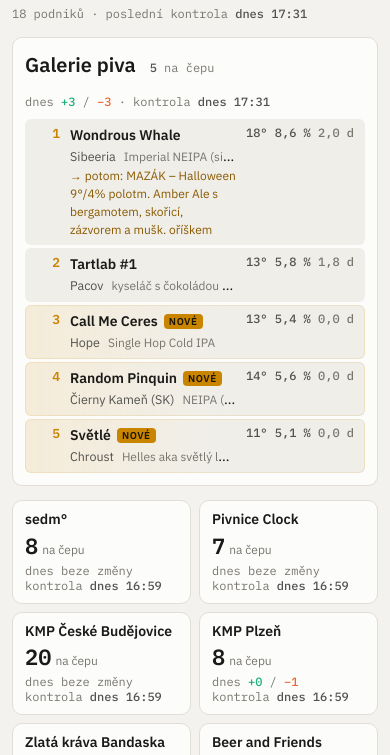
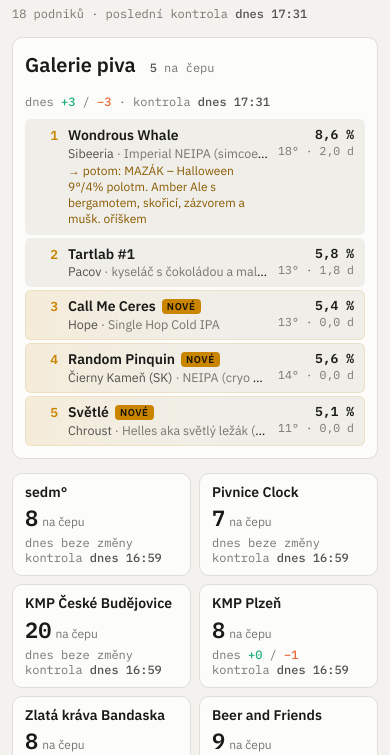
Before and after one commit to romankokos1/gal, a plain HTML site: page index.html in a window 390 px wide. Shown: the part 51-806 px from the top of the page. Drawn offline with Linux system fonts and the light colour scheme.

Commit message:
Refactor tap styles and layout adjustments
Updated styles for the tap elements and adjusted layout for mobile view.

```diff
--- a/index.html
+++ b/index.html
@@ -102,14 +102,21 @@ input[type=search]:focus{outline:1px solid var(--accent);border-color:var(--acce
 
 /* na čepu – kompaktní řádky: číslo · pivo · pivovar · styl · °/% */
 .taps{display:grid;gap:3px}
-.tap{display:grid;grid-template-columns:24px minmax(0,1fr) auto;gap:10px;align-items:center;background:var(--surface-2);border-radius:6px;padding:5px 10px;cursor:pointer;border:1px solid transparent}
+.tap{display:grid;grid-template-columns:22px minmax(0,1fr) auto;gap:2px 10px;align-items:start;background:var(--surface-2);border-radius:6px;padding:6px 10px;cursor:pointer;border:1px solid transparent;line-height:1.35}
 .tap:hover{border-color:var(--line)}
-.tap .n{font:600 13px var(--mono);color:var(--accent);text-align:right}
-.tap .mid{min-width:0;white-space:nowrap;overflow:hidden;text-overflow:ellipsis}
+.tap .n{font:600 13px var(--mono);color:var(--accent);text-align:right;padding-top:1px}
+.tap .mid{min-width:0}
+.tap .l1,.tap .l2{white-space:nowrap;overflow:hidden;text-overflow:ellipsis}
 .tap .nm{font-weight:600}
-.tap .br{color:var(--text-2);font-size:12.5px;margin-left:8px}
-.tap .st{color:var(--muted);font-size:12px;margin-left:8px}
-.tap .nx{color:var(--accent-ink);font-size:12px;white-space:normal}
+.tap .l2{font-size:12.5px}
+.tap .br{color:var(--text-2)}
+.tap .st{color:var(--muted)}
+.tap .br+.st::before{content:" · "}
+.tap .nx{color:var(--accent-ink);font-size:12px;margin-top:1px}
+.tap .num{display:flex;flex-direction:column;align-items:flex-end;white-space:nowrap}
+.tap .num .abv{font:600 13px var(--mono);color:var(--text)}
+.tap .num .abv.none{color:var(--muted);font-weight:400}
+.tap .num .sm{font:11.5px var(--mono);color:var(--muted)}
 .tap.is-new{border-color:var(--accent-soft);background:linear-gradient(90deg,var(--accent-soft),var(--surface-2) 60%)}
 .badge{display:inline-block;font:600 10px var(--sans);text-transform:uppercase;letter-spacing:.06em;color:var(--on-accent);background:var(--accent);border-radius:4px;padding:1px 5px;margin-left:6px;vertical-align:1px}
 
@@ -139,7 +146,6 @@ input[type=search]:focus{outline:1px solid var(--accent);border-color:var(--acce
 .soon div{display:flex;justify-content:space-between;gap:10px;font-size:13px;padding:3px 0;color:var(--text-2)}
 .soon b{font-weight:600;color:var(--text)}
 .soon span.m{font:12px var(--mono);color:var(--muted);white-space:nowrap}
-.tap .num{font:500 12px var(--mono);color:var(--text-2);text-align:right;white-space:nowrap}
 
 /* vodorovné sloupce */
 .hbars{display:grid;gap:4px}
@@ -284,9 +290,6 @@ table.cards caption{display:none}
 
 /* ---------- mobil jako appka ---------- */
 @media (max-width:640px){
-  .tap{align-items:start}
-  .tap .nm{display:block;white-space:nowrap;overflow:hidden;text-overflow:ellipsis}
-  .tap .br{margin-left:0}
   .feat .taps{grid-template-columns:1fr}
   .vgrid{grid-template-columns:1fr 1fr;gap:8px}
   .vcard{padding:10px 12px}
@@ -754,8 +757,10 @@ const isNew = r => r.from && NOW - r.from < DAY && +r.from !== vStart(r.venue) &
 function tapRows(open, vid){
   return [...open].sort((a,b)=>(+a.pozice||0)-(+b.pozice||0)).map((r,i)=>{ const nw=isNew(r);
     return `<div class="tap${nw?" is-new":""}" data-beer="${esc(r.beerKey)}"><span class="n">${i+1}</span>
-      <div class="mid"><span class="nm">${esc(r.label)}${nw?'<span class="badge">nové</span>':""}</span><span class="br">${esc(r.pivovar||"")}</span><span class="st">${esc(r.styl||"")}</span>${r.dalsi?`<div class="nx">→ potom: ${esc(nice(r.dalsi,"nazev"))}</div>`:""}</div>
-      <div class="num">${r.deg?fmtN(r.deg,1).replace(/,0$/,"")+"°":""} ${r.abv?fmtN(r.abv)+" %":""} <span class="dim">${r.days!=null?fmtN(r.days)+" d":""}</span></div></div>`; }).join("");
+      <div class="mid"><div class="l1"><span class="nm">${esc(r.label)}</span>${nw?'<span class="badge">nové</span>':""}</div>
+        <div class="l2">${r.pivovar?`<span class="br">${esc(r.pivovar)}</span>`:""}${r.styl?`<span class="st">${esc(r.styl)}</span>`:""}</div>
+        ${r.dalsi?`<div class="nx">→ potom: ${esc(nice(r.dalsi,"nazev"))}</div>`:""}</div>
+      <div class="num"><span class="abv${r.abv?"":" none"}">${r.abv?fmtN(r.abv)+" %":"– %"}</span><span class="sm">${[r.deg?fmtN(r.deg,1).replace(/,0$/,"")+"°":"", r.days!=null?fmtN(r.days)+" d":""].filter(Boolean).join(" · ")}</span></div></div>`; }).join("");
 }
 function venueInfo(v){
   const d=DATA[v.id]||{rows:[]}, rows=d.rows||[];
```
